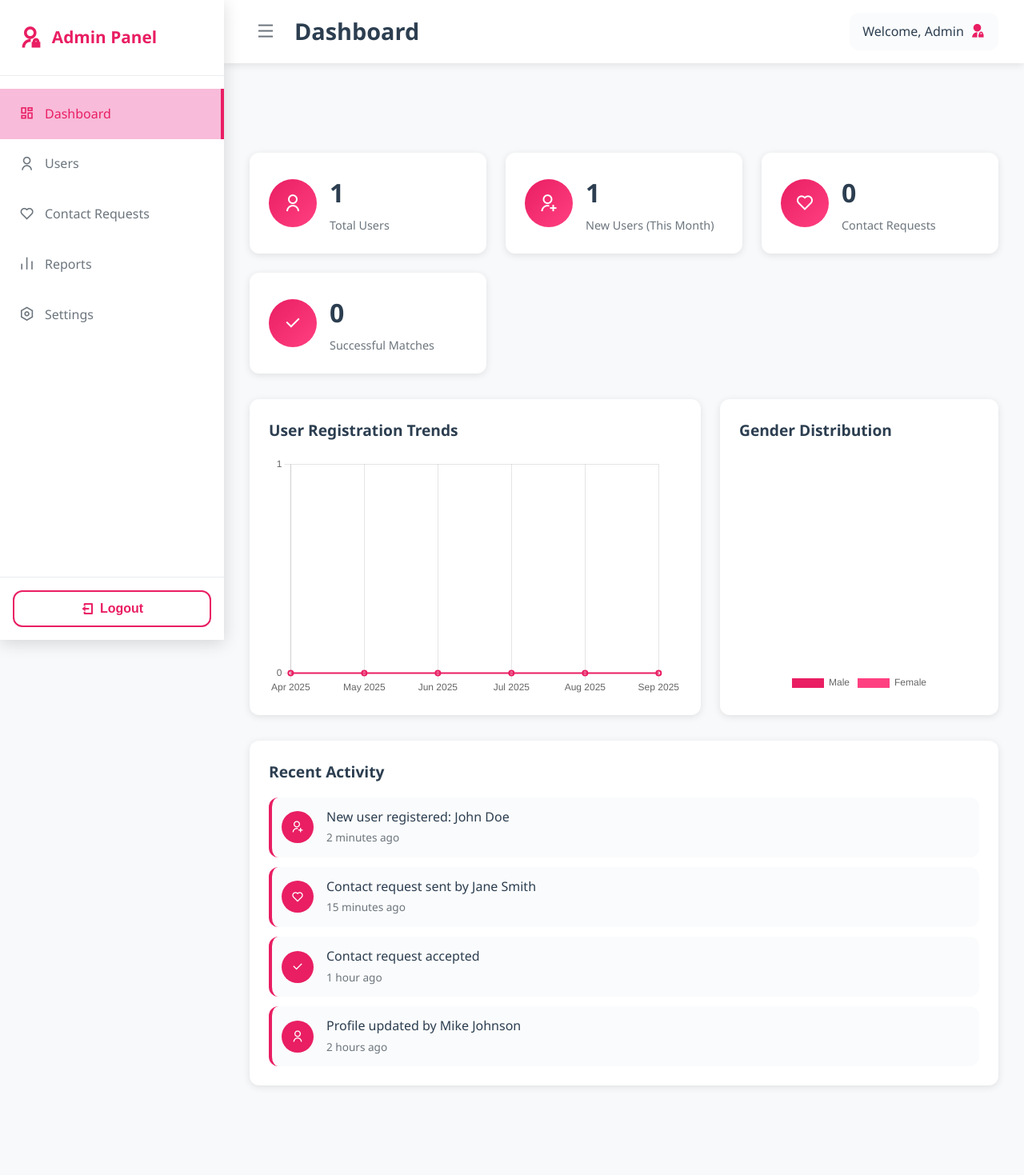
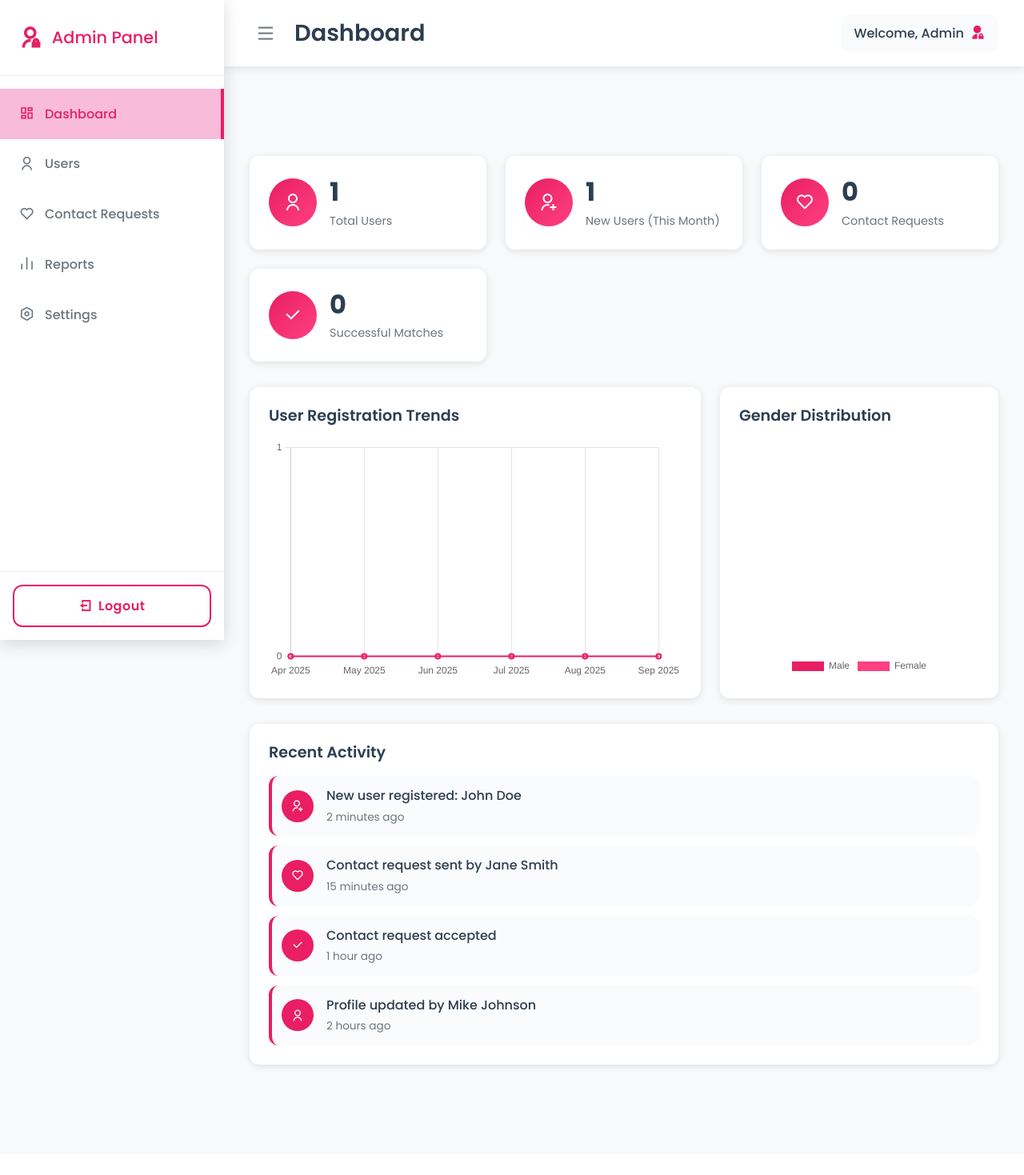
Before and after one commit to jayanthansenthilkumar/Padmasaliar, a PHP site: page /admin/dashboard.php in a window 1280 px wide. Shown: the whole page at 80% size. After the commit the page ends 1336 px from the top, so only its background shows below. Run offline with PHP 8.4, Linux system fonts and the light colour scheme; the visitor is signed in with stand-in values (Sample User, id 1); data that the repository does not hold is empty; some libraries are stand-ins or nearby versions.

Commit message:
Featured Added - 1

```diff
--- a/assets/css/dashboard.css
+++ b/assets/css/dashboard.css
@@ -1,8 +1,38 @@
-/* Dashboard Specific Styles */
+/* Dashboard Specific Styles with Enhanced Typography */
 .dashboard-container {
     display: flex;
     min-height: 100vh;
     background: var(--bg-secondary);
+    font-family: 'Poppins', sans-serif;
+}
+
+/* Enhanced Typography for Dashboard */
+.dashboard-container h1,
+.dashboard-container h2,
+.dashboard-container h3,
+.dashboard-container h4,
+.dashboard-container h5,
+.dashboard-container h6 {
+    font-family: 'Poppins', sans-serif;
+    font-weight: 600;
+}
+
+.dashboard-container .stats-card h3,
+.dashboard-container .card-title {
+    font-weight: 700;
+    letter-spacing: -0.5px;
+}
+
+.dashboard-container .sidebar-brand span,
+.dashboard-container .nav-item span {
+    font-weight: 500;
+}
+
+.dashboard-container input,
+.dashboard-container select,
+.dashboard-container textarea,
+.dashboard-container button {
+    font-family: 'Poppins', sans-serif;
 }
 
 /* Sidebar Styles */
--- a/assets/css/style.css
+++ b/assets/css/style.css
@@ -1,3 +1,10 @@
+@import url('https://fonts.googleapis.com/css2?family=Poppins:wght@300;400;500;600;700;800&display=swap');
+
+/* Additional font-specific styles */
+* {
+    font-family: 'Poppins', -apple-system, BlinkMacSystemFont, 'Segoe UI', Roboto, sans-serif;
+}
+
 :root {
     --primary-color: #e91e63;
     --primary-light: #f8bbd9;
@@ -30,11 +37,44 @@
 }
 
 body {
-    font-family: 'Segoe UI', Tahoma, Geneva, Verdana, sans-serif;
+    font-family: 'Poppins', -apple-system, BlinkMacSystemFont, 'Segoe UI', Roboto, sans-serif;
     line-height: 1.6;
     color: var(--text-primary);
     background-color: var(--bg-primary);
     overflow-x: hidden;
+}
+
+/* Typography Enhancements */
+h1, h2, h3, h4, h5, h6 {
+    font-family: 'Poppins', sans-serif;
+    font-weight: 600;
+    line-height: 1.3;
+    margin: 0 0 1rem 0;
+}
+
+h1 { font-size: 2.5rem; font-weight: 700; }
+h2 { font-size: 2rem; font-weight: 600; }
+h3 { font-size: 1.5rem; font-weight: 600; }
+h4 { font-size: 1.25rem; font-weight: 500; }
+
+p {
+    font-family: 'Poppins', sans-serif;
+    font-weight: 400;
+    line-height: 1.6;
+    margin: 0 0 1rem 0;
+}
+
+/* Enhanced Button Styles with Poppins */
+.btn {
+    font-family: 'Poppins', sans-serif;
+    font-weight: 500;
+    letter-spacing: 0.5px;
+}
+
+/* Enhanced Input Styles */
+input, select, textarea {
+    font-family: 'Poppins', sans-serif;
+    font-weight: 400;
 }
 
 .container {
```
